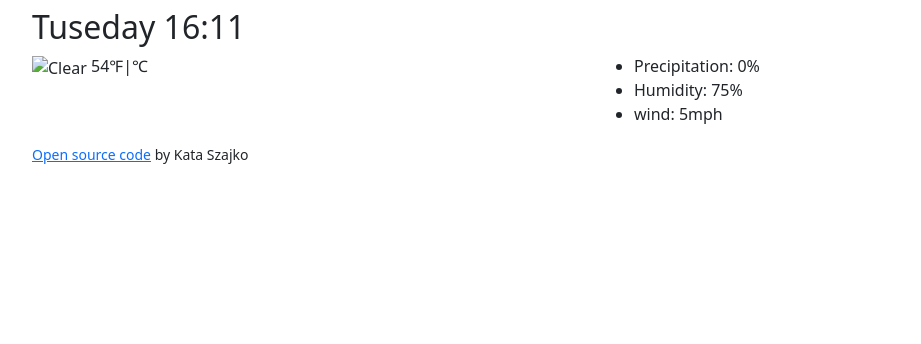
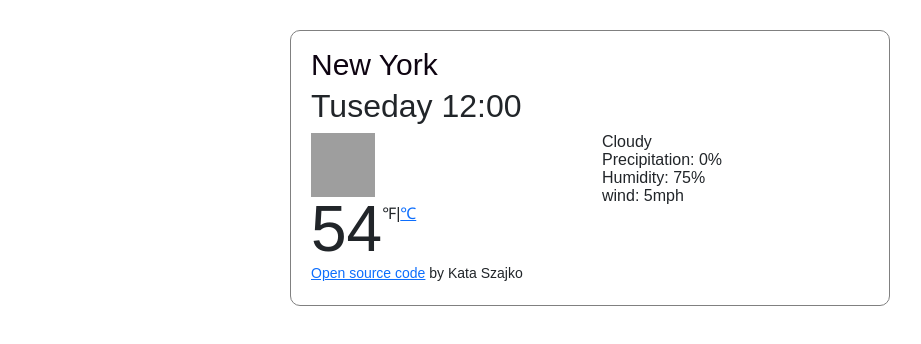
Before and after one commit to kszajko46/projectWireFrame, a plain HTML site: page index.html in a window 1280 px wide. Shown: the whole page, without its empty margins (50-971 px from the left). Drawn offline with nearby package versions, Linux system fonts and the light colour scheme; grey boxes are pictures that could not be loaded.

Commit message:
styled the temp section
Add ed some css and html to style the weather app

```diff
--- a/index.html
+++ b/index.html
@@ -11,34 +11,41 @@
         <meta http-equiv="X-UA-Compatible" content="IE=edge" />
         <meta name="viewport" content="width=device-width, initial-scale=1.0" />
         <title>WeatherApp</title>
-        <link ref="stylesheet" href="src/style.css" />
+
         <link
           href="https://cdn.jsdelivr.net/npm/bootstrap@5.1.3/dist/css/bootstrap.min.css"
           rel="stylesheet"
           integrity="sha384-1BmE4kWBq78iYhFldvKuhfTAU6auU8tT94WrHftjDbrCEXSU1oBoqyl2QvZ6jIW3"
           crossorigin="anonymous"
         />
-
+        <link rel="stylesheet" href="src/style.css" />
         <script src="https://cdn.jsdelivr.net/npm/axios/dist/axios.min.js"></script>
       </head>
 
       <body>
         <div class="container">
+          <div class="weather-app-wrapper">
             <div class="weather-app">
-            <h1></h1>
-            <h2></h2>
+              <h1>New York</h1>
+              <h2>Tuseday 12:00</h2>
               <div class="row">
                 <div class="col-6">
-                <img src="#" alt="Clear" />
-                54℉|℃
+                  <div class="clearfix weatherTemp">
+                    <img
+                      src="https://ssl.gstatic.com/onebox/weather/64/sunny.png"
+                      alt="Clear"
+                      class="float-left"
+                    />
+                    <div class="float-left"><strong>54</strong><span class="units">℉|<a href="#">℃</a></span></div>
+                 </div>
               </div>
               <div class="col-6">
                 <ul>
+                  <li>Cloudy</li>
                   <li>Precipitation: 0%</li>
                   <li>Humidity: 75%</li>
                   <li>wind: 5mph</li>
                 </ul>
-              </div>
               </div>
             </div>
             <small>
@@ -48,6 +55,7 @@
               by Kata Szajko
             </small>
           </div>
+        </div>
 
         <script src="src/index.js"></script>
       </body>
--- a/src/index.js
+++ b/src/index.js
@@ -22,9 +22,9 @@ function dateAndTime(date) {
 }
 
 let now = new Date();
-let h2 = document.querySelector("h2");
+let p = document.querySelector("p");
 
-h2.innerHTML = dateAndTime(now);
+p.innerHTML = dateAndTime(now);
 
 function showWeather(response) {
   console.log(response.data);
--- a/src/style.css
+++ b/src/style.css
@@ -1,13 +1,5 @@
 body {
   font-family: Arial, Helvetica, sans-serif;
-}
-
-.weather-app {
-  max-width: 600px;
-  margin: 30px auto;
-  padding: 20px;
-  border: 1px solid gray;
-  border-radius: 10px;
 }
 
 h1 {
@@ -29,3 +21,31 @@ li {
   font-weight: 100;
   margin: 0;
 }
+
+.weather-app-wrapper {
+  max-width: 600px;
+  margin: 30px auto;
+}
+
+.weather-app {
+  padding: 20px;
+  border: 1px solid gray;
+  border-radius: 10px;
+}
+
+.weatherTemp img {
+  margin-right: 10px;
+  height: 64px;
+  width: 64px;
+}
+
+.weatherTemp strong {
+  font-size: 64px;
+  line-height: 1;
+  font-weight: 400;
+}
+
+.weatherTemp .units {
+  position: relative;
+  top: -32px;
+}
```
Lines whose indentation alone changed are shown as unchanged.
